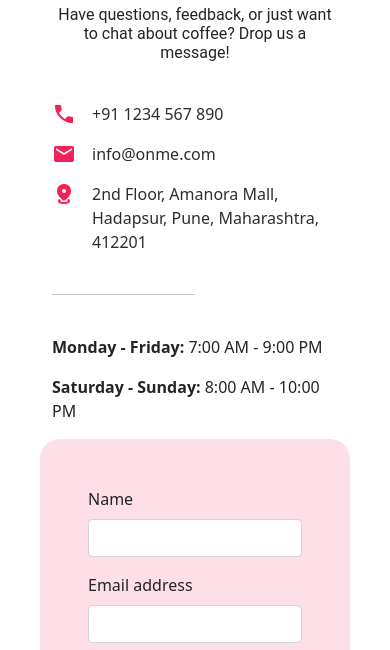
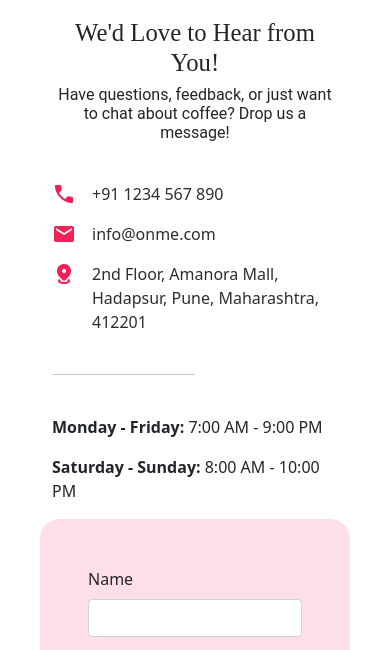
Before and after one commit to AnushravSinghal/Onme-Website, a plain HTML site: page contact.html in a window 390 px wide. Shown: the part 102-752 px from the top of the page. Drawn offline with nearby package versions, Linux system fonts and the light colour scheme; a web font is replaced by a local one.

Commit message:
Update contact section styles to improve layout and spacing

```diff
--- a/styles.css
+++ b/styles.css
@@ -986,6 +986,9 @@ border: 0 !important;
 
 @media only screen and (max-width : 768px)
 {
+  .contact{
+    padding-top: 120px !important;
+  }
   .category{
     flex-direction: column;
   }
@@ -1120,4 +1123,8 @@ gap:16px;  }
 .footer form {
   align-self: center;
 }
+
+.contact{
+  padding-top: 100px;
 }
+}
```
